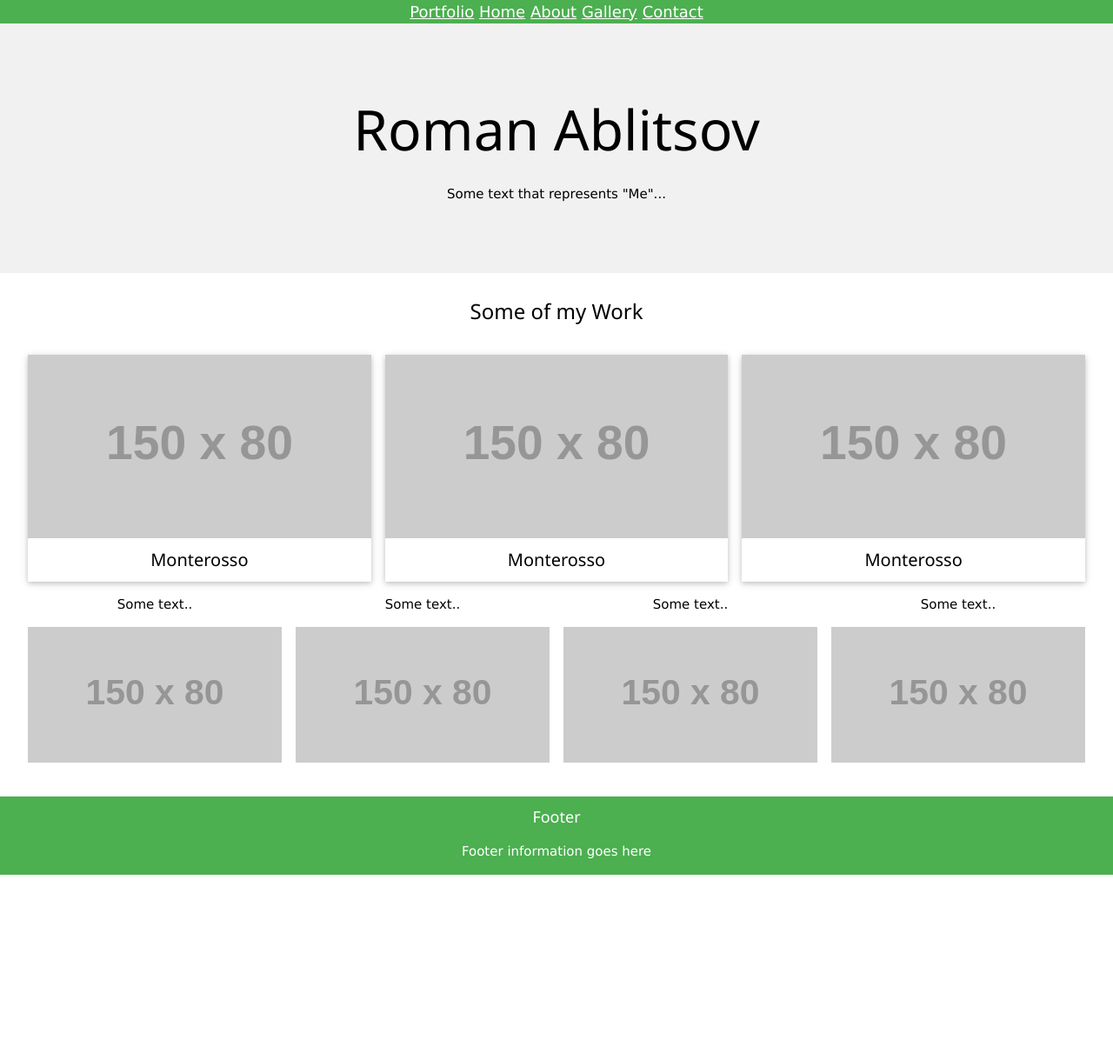
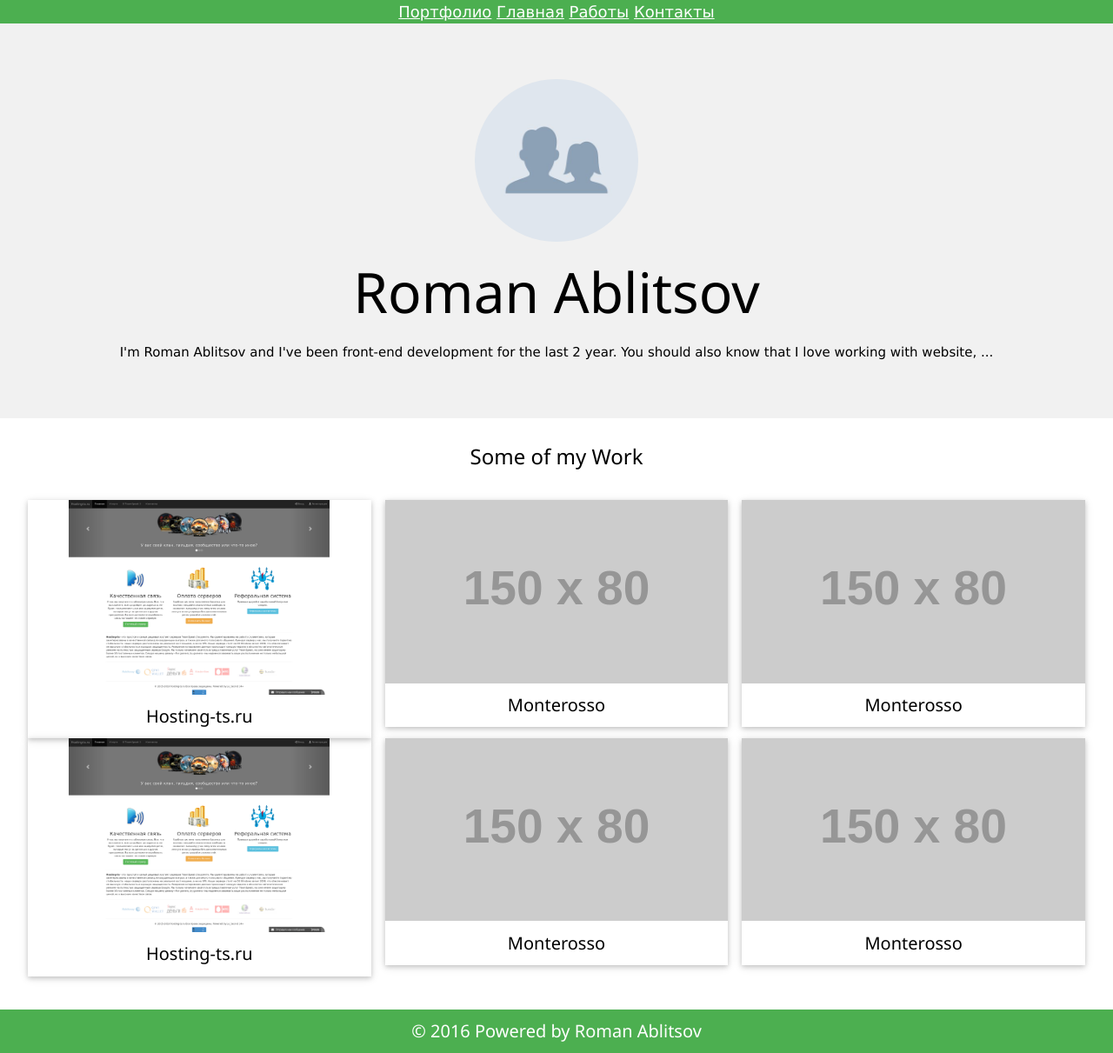
Before and after one commit to donpedrosangre/web-Lab1, a plain HTML site: page index.html in a window 1280 px wide. Shown: the whole page at 87% size. Before the commit the page ends 1006 px from the top, so only its background shows below. Drawn offline with nearby package versions, Linux system fonts and the light colour scheme; placeholder pictures from the web are drawn by us.

Commit message:
Create structure

```diff
--- /dev/null
+++ b/css/reset.css
@@ -0,0 +1,48 @@
+/* http://meyerweb.com/eric/tools/css/reset/
+   v2.0 | 20110126
+   License: none (public domain)
+*/
+
+html, body, div, span, applet, object, iframe,
+h1, h2, h3, h4, h5, h6, p, blockquote, pre,
+a, abbr, acronym, address, big, cite, code,
+del, dfn, em, img, ins, kbd, q, s, samp,
+small, strike, strong, sub, sup, tt, var,
+b, u, i, center,
+dl, dt, dd, ol, ul, li,
+fieldset, form, label, legend,
+table, caption, tbody, tfoot, thead, tr, th, td,
+article, aside, canvas, details, embed,
+figure, figcaption, footer, header, hgroup,
+menu, nav, output, ruby, section, summary,
+time, mark, audio, video {
+	margin: 0;
+	padding: 0;
+	border: 0;
+	font-size: 100%;
+	font: inherit;
+	vertical-align: baseline;
+}
+/* HTML5 display-role reset for older browsers */
+article, aside, details, figcaption, figure,
+footer, header, hgroup, menu, nav, section {
+	display: block;
+}
+body {
+	line-height: 1;
+}
+ol, ul {
+	list-style: none;
+}
+blockquote, q {
+	quotes: none;
+}
+blockquote:before, blockquote:after,
+q:before, q:after {
+	content: '';
+	content: none;
+}
+table {
+	border-collapse: collapse;
+	border-spacing: 0;
+}
--- a/index.html
+++ b/index.html
@@ -5,49 +5,36 @@
     <title>My portfolio</title>
 
     <meta name="viewport" content="width=device-width, initial-scale=1">
+    <link rel="stylesheet" href="css/reset.css">
     <link rel="stylesheet" href="http://www.w3schools.com/lib/w3.css">
 </head>
 <body>
 
 
 <div class="w3-topnav w3-large w3-green w3-center">
-    <a href="#">Portfolio</a>
-    <a href="#">Home</a>
-    <a href="#">About</a>
-    <a href="#">Gallery</a>
-    <a href="#">Contact</a>
+    <a href="#">Портфолио</a>
+    <a href="#">Главная</a>
+    <a href="#">Работы</a>
+    <a href="#">Контакты</a>
 </div>
 
 <div class="w3-light-grey w3-container w3-padding-64 w3-margin-bottom w3-center">
-    <h1 class="w3-jumbo">Roman Ablitsov</h1>
 
-    <p>Some text that represents "Me"...</p>
+        <img src="image/avatar.jpg" class="w3-circle" alt="Car" style="width:15%">
+        <h2 class="w3-jumbo">Roman Ablitsov</h2>
+
+        <p>I'm Roman Ablitsov and I've been front-end development for the last 2 year. You should also know
+            that I love working with website, ...</p>
 </div>
 
 <div class="w3-container w3-center w3-margin-bottom">
     <h3>Some of my Work</h3><br>
     <div class="w3-row-padding">
-        <!--<div class="w3-quarter">
-            <p>Some text..</p>
-            <img src="http://placehold.it/150x80?text=IMAGE" class="w3-image" style="width:100%" alt="Image">
-        </div>
-        <div class="w3-quarter">
-            <p>Some text..</p>
-            <img src="http://placehold.it/150x80?text=IMAGE" class="w3-image" style="width:100%" alt="Image">
-        </div>
-        <div class="w3-quarter">
-            <p>Some text..</p>
-            <img src="http://placehold.it/150x80?text=IMAGE" class="w3-image" style="width:100%" alt="Image">
-        </div>
-        <div class="w3-quarter">
-            <p>Some text..</p>
-            <img src="http://placehold.it/150x80?text=IMAGE" class="w3-image" style="width:100%" alt="Image">
-        </div>-->
         <div class="w3-third">
             <div class="w3-card-2">
-                <img src="http://placehold.it/150x80?text=IMAGE" style="width:100%">
+                <img src="image/hosting-ts.png" style="width: 300px">
                 <div class="w3-container">
-                    <h4>Monterosso</h4>
+                    <h4>Hosting-ts.ru</h4>
                 </div>
             </div>
         </div>
@@ -70,28 +57,35 @@
     </div>
 
     <div class="w3-row-padding">
-        <div class="w3-quarter">
-            <p>Some text..</p>
-            <img src="http://placehold.it/150x80?text=IMAGE" class="w3-image" style="width:100%" alt="Image">
+        <div class="w3-third">
+            <div class="w3-card-2">
+                <img src="image/hosting-ts.png" style="width: 300px">
+                <div class="w3-container">
+                    <h4>Hosting-ts.ru</h4>
+                </div>
+            </div>
         </div>
-        <div class="w3-quarter">
-            <p>Some text..</p>
-            <img src="http://placehold.it/150x80?text=IMAGE" class="w3-image" style="width:100%" alt="Image">
+        <div class="w3-third">
+            <div class="w3-card-2">
+                <img src="http://placehold.it/150x80?text=IMAGE" style="width:100%">
+                <div class="w3-container">
+                    <h4>Monterosso</h4>
+                </div>
+            </div>
         </div>
-        <div class="w3-quarter">
-            <p>Some text..</p>
-            <img src="http://placehold.it/150x80?text=IMAGE" class="w3-image" style="width:100%" alt="Image">
-        </div>
-        <div class="w3-quarter">
-            <p>Some text..</p>
-            <img src="http://placehold.it/150x80?text=IMAGE" class="w3-image" style="width:100%" alt="Image">
+        <div class="w3-third">
+            <div class="w3-card-2">
+                <img src="http://placehold.it/150x80?text=IMAGE" style="width:100%">
+                <div class="w3-container">
+                    <h4>Monterosso</h4>
+                </div>
+            </div>
         </div>
     </div><br>
 </div>
 
 <footer class="w3-container w3-center w3-green">
-    <h5>Footer</h5>
-    <p>Footer information goes here</p>
+    <h4>© 2016 Powered by Roman Ablitsov</h4>
 </footer>
 
 </body>
```
Also changed, not shown: image/avatar.jpg (added), image/hosting-ts.png (added).
